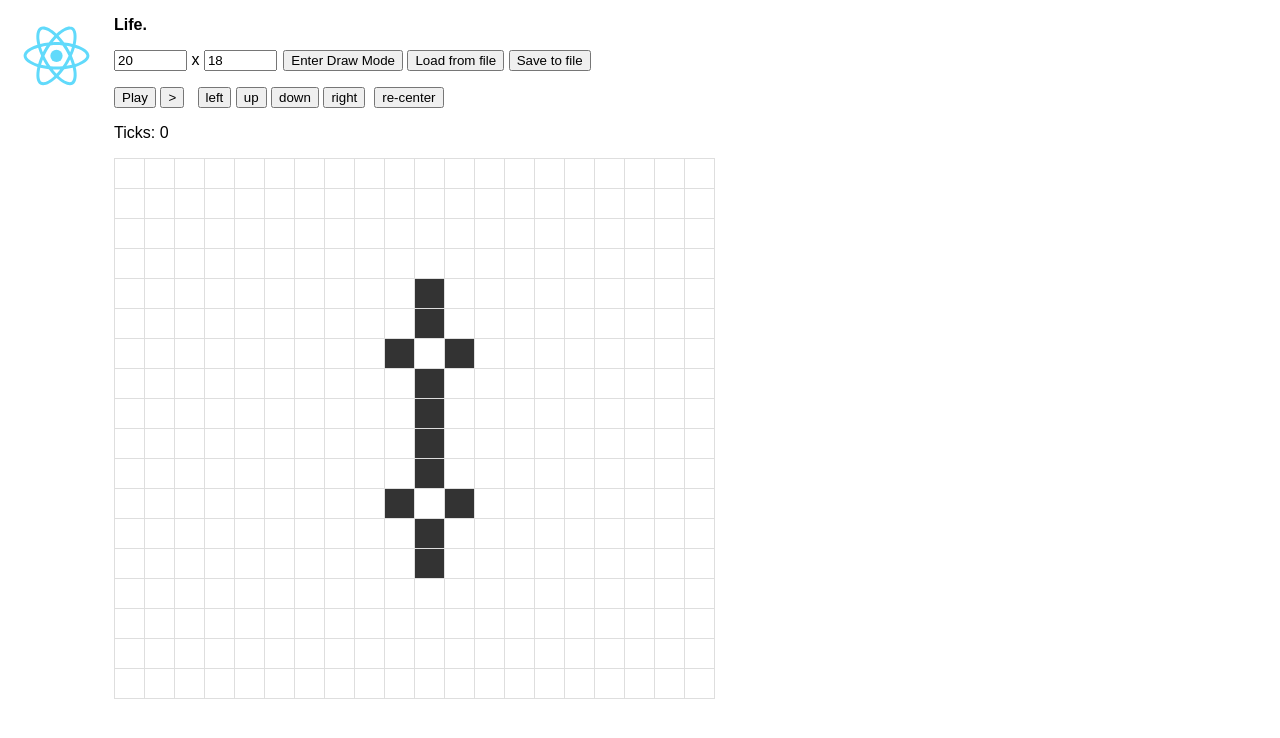
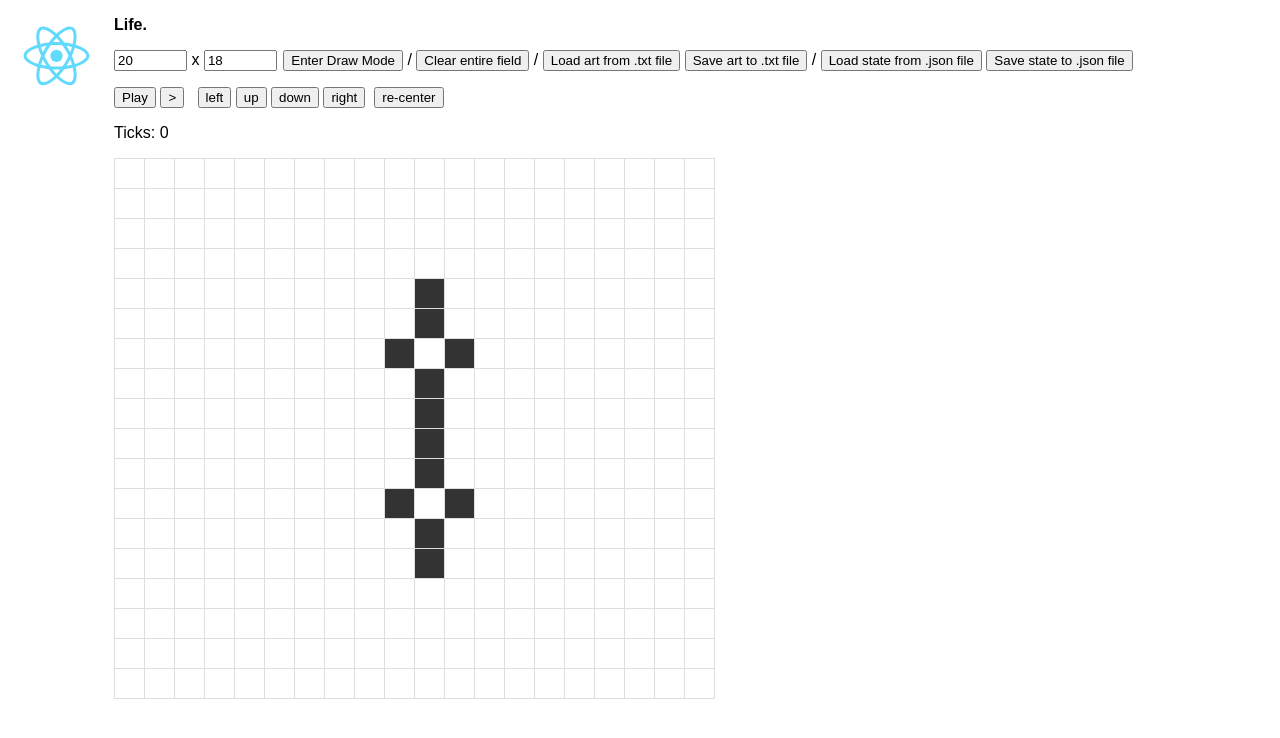
Before and after one commit to gromin/Life, a React (Create React App) app: page / in a window 1280 px wide. Shown: the top 738 px of the page. Built offline with nearby package versions, Linux system fonts and the light colour scheme; the HTML template or start-up script is replaced by a standard one.

Commit message:
Add 'clear field' button

```diff
--- a/src/App.tsx
+++ b/src/App.tsx
@@ -76,6 +76,10 @@ class App extends React.Component {
 
   handlePlayPauseClick = () => {
     this.setState({running: !this.state.running})
+  }
+
+  handleClearClick = () => {
+    this.setState({field: {}})
   }
 
   handleLoadClick = () => {
@@ -280,8 +284,11 @@ class App extends React.Component {
     return (
       <span style={{margin: '0 0.4em'}}>
         <button onClick={this.toggleDrawMode}>{this.state.drawing ? 'Exit Draw Mode' : 'Enter Draw Mode'}</button>
-        &nbsp;
-        {!this.state.drawing ? <button onClick={this.handleLoadClick}>Load from file</button> : null}
+        <span style={{display: this.state.drawing ? 'none' : 'inline'}}>
+          &nbsp;/&nbsp;
+          <button onClick={this.handleClearClick}>Clear entire field</button>
+          &nbsp;/&nbsp;
+          <button onClick={this.handleLoadClick}>Load art from .txt file</button>
           <input
             type="file"
             style={{display: 'none'}}
@@ -290,7 +297,12 @@ class App extends React.Component {
           />
           <a href="#" style={{display: 'none'}} target="_blank" ref={ref => this.fileOutput = ref} />
           &nbsp;
-        {!this.state.drawing ? <button onClick={this.handleSaveClick}>Save to file</button> : null}
+          <button onClick={this.handleSaveClick}>Save art to .txt file</button>
+          &nbsp;/&nbsp;
+          <button onClick={this.handleLoadClick}>Load state from .json file</button>
+          &nbsp;
+          <button onClick={this.handleSaveClick}>Save state to .json file</button>
+         </span>
       </span>
     )
   }
```
Lines whose indentation alone changed are shown as unchanged.
